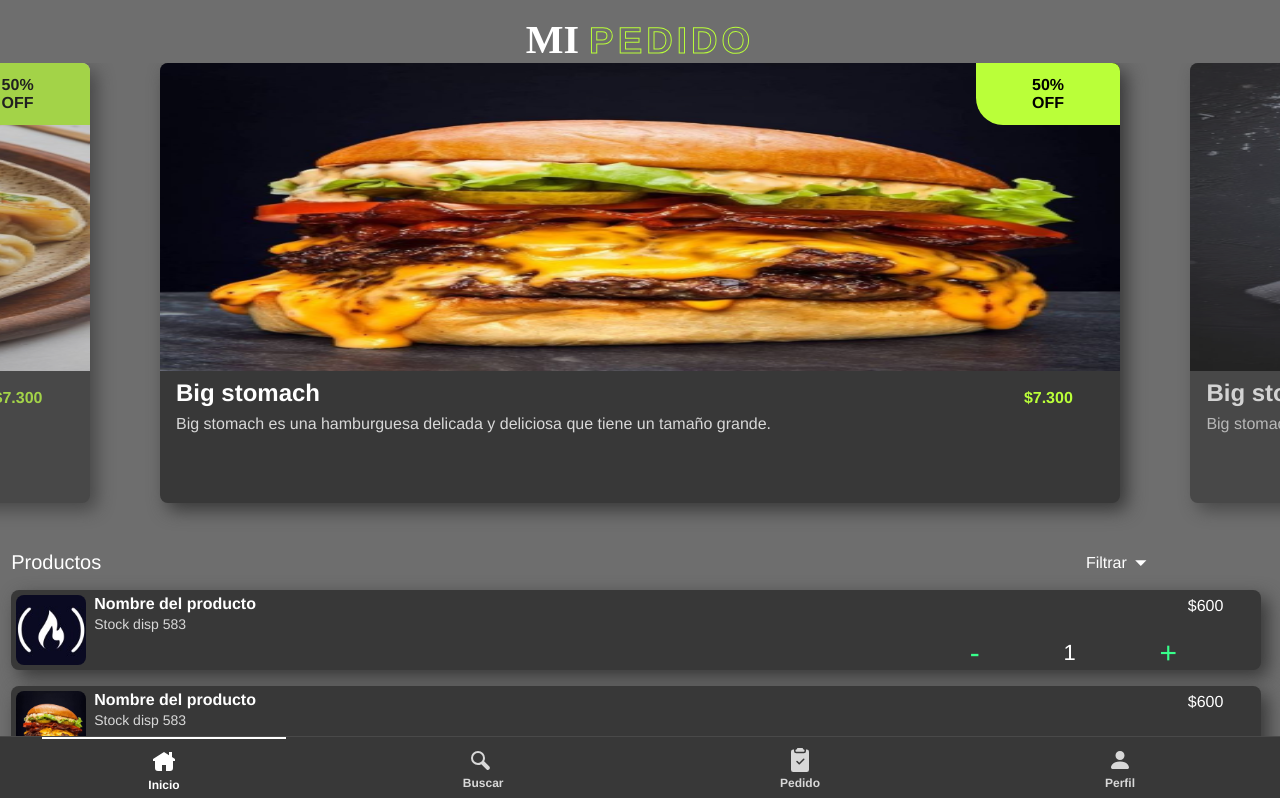
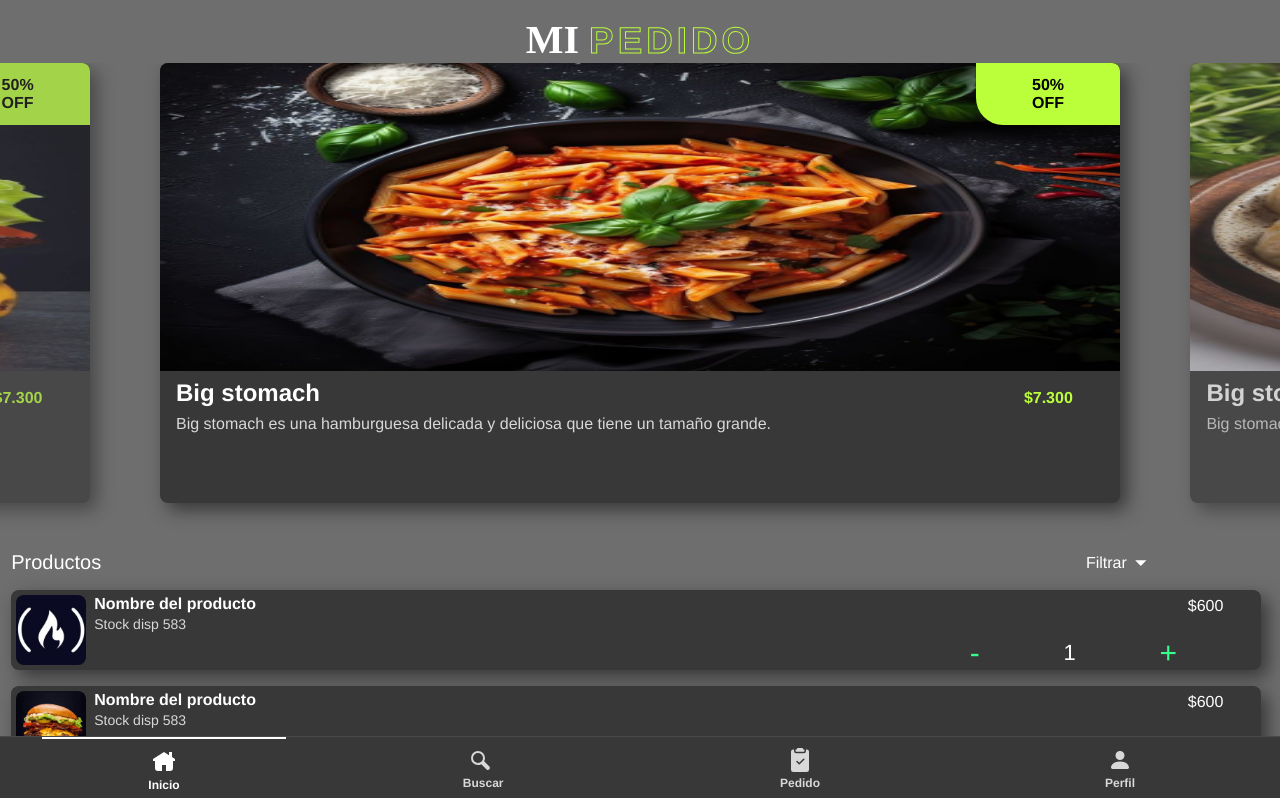
Before and after one commit to Alan-Ribeca/Mi-Pedido, a React (Vite) app: page / in a window 1280 px wide. Shown: the top 798 px of the page. Built offline with nearby package versions, Linux system fonts and the light colour scheme.

Commit message:
Creando el carrusel

```diff
--- /dev/null
+++ b/src/components/Home/Carrusel.jsx
@@ -0,0 +1,77 @@
+/* eslint-disable react-hooks/rules-of-hooks */
+import { useState, useEffect } from "react";
+import "./carrusel.scss";
+
+export const Carrusel = () => {
+  const [index, setIndex] = useState(0);
+
+  const slides = [
+    {
+      imgSrc: "./img/i1.jpg",
+      alt: "img de una hamburguesa",
+      descuento: "50%",
+      precio: "$7.300",
+      descripcion:
+        "Big stomach es una hamburguesa delicada y deliciosa que tiene un tamaño grande.",
+    },
+    {
+      imgSrc: "./img/i2.jpg",
+      alt: "img de una hamburguesa",
+      descuento: "50%",
+      precio: "$7.300",
+      descripcion:
+        "Big stomach es una hamburguesa delicada y deliciosa que tiene un tamaño grande.",
+    },
+    {
+      imgSrc: "./img/i3.jpg",
+      alt: "img de una hamburguesa",
+      descuento: "50%",
+      precio: "$7.300",
+      descripcion:
+        "Big stomach es una hamburguesa delicada y deliciosa que tiene un tamaño grande.",
+    },
+  ];
+
+  const showNextSlide = () => {
+    setIndex((prevIndex) => (prevIndex + 1) % slides.length);
+  };
+
+  useEffect(() => {
+    const interval = setInterval(showNextSlide, 5000);
+    return () => clearInterval(interval);
+  });
+
+  return (
+    <div>
+      <div className="containercarrusel">
+        {slides.map((slide, i) => (
+          <div
+            className={`containerUno ${
+              i === index
+                ? ""
+                : i === (index + 1) % slides.length
+                ? "dere"
+                : "izquierda"
+            }`}
+            key={i}
+          >
+            <div className="img">
+              <img src={slide.imgSrc} alt={slide.alt} />
+              <div className="descuento">
+                <span className="porcentaje">{slide.descuento}</span>
+                <span className="descuentoTexto">OFF</span>
+              </div>
+            </div>
+            <div className="infoCarrusel">
+              <h2 className="nombreProdCarrusel">
+                Big stomach
+                <span className="precioCarrusel">{slide.precio}</span>
+              </h2>
+              <p className="descripCarrusel">{slide.descripcion}</p>
+            </div>
+          </div>
+        ))}
+      </div>
+    </div>
+  );
+};
--- a/src/components/Home/Home.jsx
+++ b/src/components/Home/Home.jsx
@@ -1,3 +1,4 @@
+import { Carrusel } from "./Carrusel";
 import "./home.scss";
 
 export const Home = () => {
@@ -7,73 +8,7 @@ export const Home = () => {
         <h1 className="title">
           Mi <span className="letraTitle">pedido</span>
         </h1>
-        <div className="containercarrusel">
-          <div className="containerUno">
-            <div className="img">
-              <img src="./img/i1.jpg" alt="img de una hamburguesa" />
-
-              <div className="descuento">
-                <span className="porcentaje">50%</span>
-                <span className="descuentoTexto">OFF</span>
-              </div>
-            </div>
-
-            <div className="infoCarrusel">
-              <h2 className="nombreProdCarrusel">
-                Big stomach
-                <span className="precioCarrusel">$7.300</span>
-              </h2>
-              <p className="descripCarrusel">
-                Big stomach es una hamburguesa delicada y deliciosa que tiene un
-                tamaño grande.
-              </p>
-            </div>
-          </div>
-
-          <div className="containerUno dere">
-            <div className="img">
-              <img src="./img/i2.jpg" alt="img de una hamburguesa" />
-
-              <div className="descuento">
-                <span className="porcentaje">50%</span>
-                <span className="descuentoTexto">OFF</span>
-              </div>
-            </div>
-
-            <div className="infoCarrusel">
-              <h2 className="nombreProdCarrusel">
-                Big stomach
-                <span className="precioCarrusel">$7.300</span>
-              </h2>
-              <p className="descripCarrusel">
-                Big stomach es una hamburguesa delicada y deliciosa que tiene un
-                tamaño grande.
-              </p>
-            </div>
-          </div>
-
-          <div className="containerUno izquierda">
-            <div className="img">
-              <img src="./img/i3.jpg" alt="img de una hamburguesa" />
-
-              <div className="descuento">
-                <span className="porcentaje">50%</span>
-                <span className="descuentoTexto">OFF</span>
-              </div>
-            </div>
-
-            <div className="infoCarrusel">
-              <h2 className="nombreProdCarrusel">
-                Big stomach
-                <span className="precioCarrusel">$7.300</span>
-              </h2>
-              <p className="descripCarrusel">
-                Big stomach es una hamburguesa delicada y deliciosa que tiene un
-                tamaño grande.
-              </p>
-            </div>
-          </div>
-        </div>
+        <Carrusel />
         <div className="filtrarProdc">
           <p className="titleProduc">
             Productos
--- /dev/null
+++ b/src/components/Home/carrusel.scss
@@ -0,0 +1,94 @@
+.containercarrusel {
+  padding-bottom: 2rem;
+  position: relative;
+  overflow: hidden;
+
+  .containerUno {
+    box-shadow: 7px 7px 18px 0px #383838;
+    width: 75%;
+    height: 440px;
+    margin: 0 auto;
+    background-color: #383838;
+    border-radius: 8px;
+    overflow: hidden;
+    transition: transform 0.9s ease-in-out, opacity 0.5s ease-in-out;
+    .img {
+      position: relative;
+      display: flex;
+      justify-content: center;
+      height: 70%;
+
+      img {
+        width: 100%;
+        height: 100%;
+      }
+
+      .descuento {
+        position: absolute;
+        right: 0%;
+        background-color: #baff39;
+        height: 20%;
+        width: 15%;
+        display: flex;
+        align-items: center;
+        justify-content: center;
+        flex-direction: column;
+        font-weight: 600;
+        border-radius: 0px 0px 0px 27px;
+      }
+    }
+
+    .infoCarrusel {
+      padding: 0.5rem 0 0 1rem;
+
+      .nombreProdCarrusel {
+        position: relative;
+        color: white;
+        font-weight: 800;
+
+        .precioCarrusel {
+          position: absolute;
+          right: 5%;
+          top: 35%;
+          font-size: 16px;
+          font-weight: 600;
+          color: #baff39;
+        }
+      }
+
+      .descripCarrusel {
+        padding-top: 0.5rem;
+        color: #d8d8d8;
+      }
+    }
+
+    &.dere {
+      position: absolute;
+      top: 0;
+      right: -68%;
+      opacity: 0.7;
+    }
+
+    &.izquierda {
+      position: absolute;
+      top: 0;
+      left: -68%;
+      opacity: 0.7;
+    }
+  }
+}
+
+.containerUno.prev {
+  transform: translateX(-100%);
+  opacity: 0.7;
+}
+
+.containerUno.next {
+  transform: translateX(100%);
+  opacity: 0.7;
+}
+
+.containerUno.active {
+  transform: translateX(0);
+  opacity: 1;
+}
--- a/src/components/Home/home.scss
+++ b/src/components/Home/home.scss
@@ -20,85 +20,6 @@
       position: relative;
       display: inline-block;
       font-size: 2.3rem;
-    }
-  }
-
-  .containercarrusel {
-    padding-bottom: 2rem;
-    position: relative;
-    overflow: hidden;
-
-    .containerUno {
-      box-shadow: 7px 7px 18px 0px #383838;
-      width: 75%;
-      height: 440px;
-      margin: 0 auto;
-      background-color: #383838;
-      border-radius: 8px;
-      overflow: hidden;
-      .img {
-        position: relative;
-        display: flex;
-        justify-content: center;
-        height: 70%;
-
-        img {
-          width: 100%;
-          height: 100%;
-        }
-
-        .descuento {
-          position: absolute;
-          right: 0%;
-          background-color: #baff39;
-          height: 20%;
-          width: 15%;
-          display: flex;
-          align-items: center;
-          justify-content: center;
-          flex-direction: column;
-          font-weight: 600;
-          border-radius: 0px 0px 0px 27px;
-        }
-      }
-
-      .infoCarrusel {
-        padding: 0.5rem 0 0 1rem;
-
-        .nombreProdCarrusel {
-          position: relative;
-          color: white;
-          font-weight: 800;
-
-          .precioCarrusel {
-            position: absolute;
-            right: 5%;
-            top: 35%;
-            font-size: 16px;
-            font-weight: 600;
-            color: #baff39;
-          }
-        }
-
-        .descripCarrusel {
-          padding-top: 0.5rem;
-          color: #d8d8d8;
-        }
-      }
-
-      &.dere {
-        position: absolute;
-        top: 0;
-        right: -68%;
-        opacity: 0.7;
-      }
-
-      &.izquierda {
-        position: absolute;
-        top: 0;
-        left: -68%;
-        opacity: 0.7;
-      }
     }
   }
 
```
Also changed, not shown: src/context/Funciones.jsx (added).
